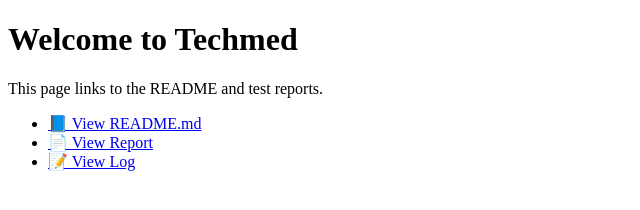
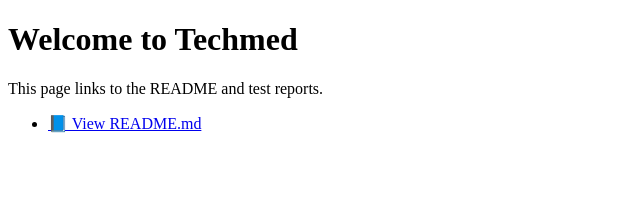
Before and after one commit to Lefthandclaw/Techmed, a website: page index.html in a window 1280 px wide. Shown: the whole page, without its empty margins (0-640 px from the left). Drawn offline with Linux system fonts and the light colour scheme.

Commit message:
Update index.html

```diff
--- a/index.html
+++ b/index.html
@@ -9,8 +9,6 @@
     <p>This page links to the README and test reports.</p>
     <ul>
         <li><a href="https://github.com/Lefthandclaw/Techmed/blob/testaus/README.md">📘 View README.md</a></li>
-        <li><a href="report.html">📄 View Report</a></li>
-        <li><a href="log.html">📝 View Log</a></li>
     </ul>
 </body>
 </html>
```
